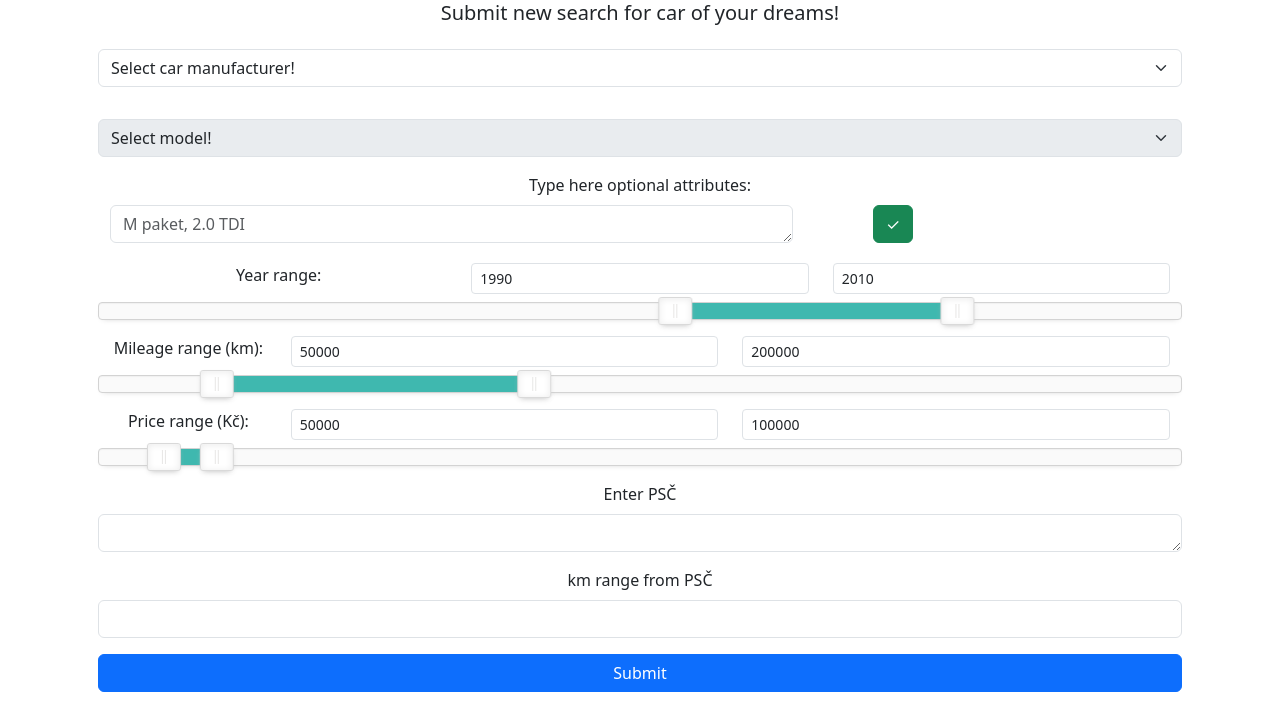
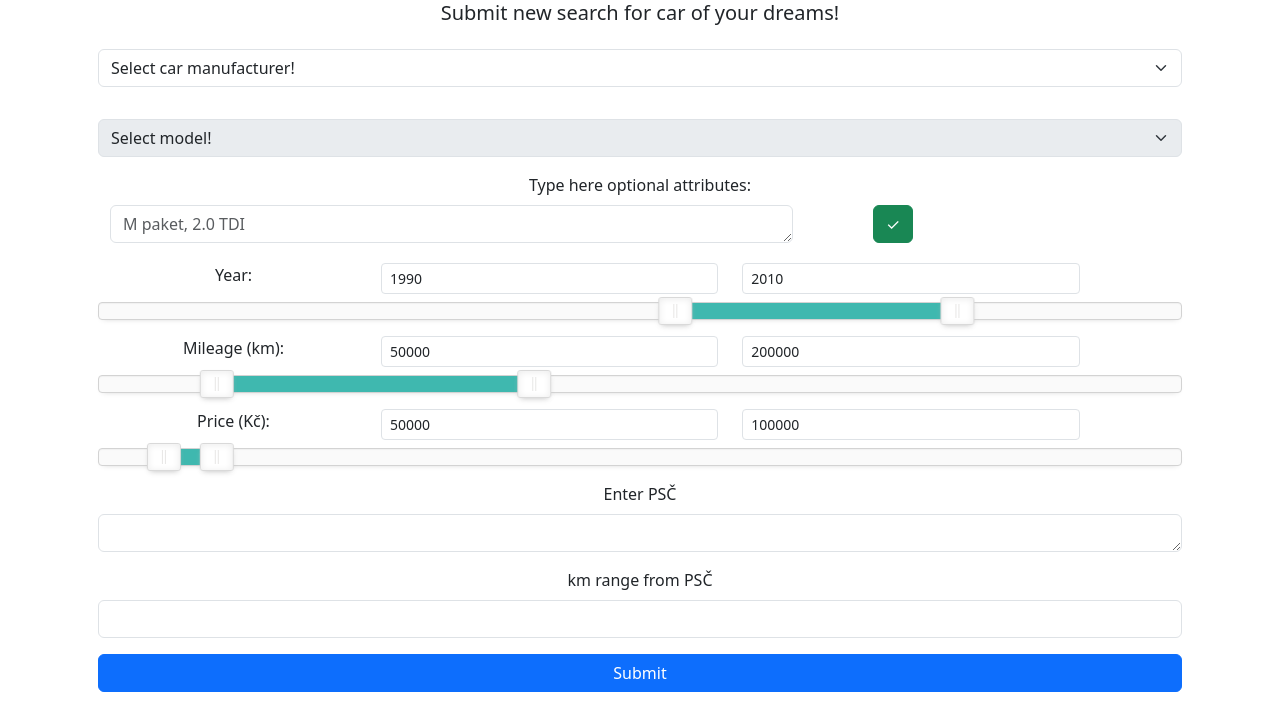
Before and after one commit to kipariss1/czech_out_auto_bot, a Python web app: template web_app/templates/create_search.html in a window 1280 px wide. Shown: the part 81-800 px from the top of the page. Run offline with Jinja, Linux system fonts and the light colour scheme; the template is opened without the code that fills it, so the values that code supplies are empty.

Commit message:
fixed create search form

```diff
--- a/web_app/templates/create_search.html
+++ b/web_app/templates/create_search.html
@@ -34,13 +34,13 @@
         <div class="row mx-3 my-3">
             <label for="id-slider-year" class="form-label">
                 <div class="row">
-                    <div class="col">
-                        Year range:
+                    <div class="col-3">
+                        Year:
                     </div>
-                    <div class="col">
+                    <div class="col-4">
                         <input type="number" class="form-control form-control-sm" id="id-input-year-range-from" name="input_year_range_from">
                     </div>
-                    <div class="col">
+                    <div class="col-4">
                         <input type="number" class="form-control form-control-sm" id="id-input-year-range-to" name="input_year_range_to">
                     </div>
                 </div>
@@ -50,13 +50,13 @@
         <div class="row mx-3 my-3">
             <label for="id-slider-mileage" class="form-label">
                 <div class="row">
-                    <div class="col">
-                        Mileage range (km):
+                    <div class="col-3">
+                        Mileage (km):
                     </div>
-                    <div class="col-5">
+                    <div class="col-4">
                         <input type="number" class="form-control form-control-sm" id="id-input-mileage-range-from" name="input_mileage_range_from">
                     </div>
-                    <div class="col-5">
+                    <div class="col-4">
                         <input type="number" class="form-control form-control-sm" id="id-input-mileage-range-to" name="input_mileage_range_to">
                     </div>
                 </div>
@@ -66,13 +66,13 @@
         <div class="row mx-3 my-3">
             <label for="id-slider-price" class="form-label">
                 <div class="row">
-                    <div class="col">
-                        Price range (Kč):
+                    <div class="col-3">
+                        Price (Kč):
                     </div>
-                    <div class="col-5">
+                    <div class="col-4">
                         <input type="number" class="form-control form-control-sm" id="id-input-price-range-from" name="input_price_range_from">
                     </div>
-                    <div class="col-5">
+                    <div class="col-4">
                         <input type="number" class="form-control form-control-sm" id="id-input-price-range-to" name="input_price_range_to">
                     </div>
                 </div>
```
